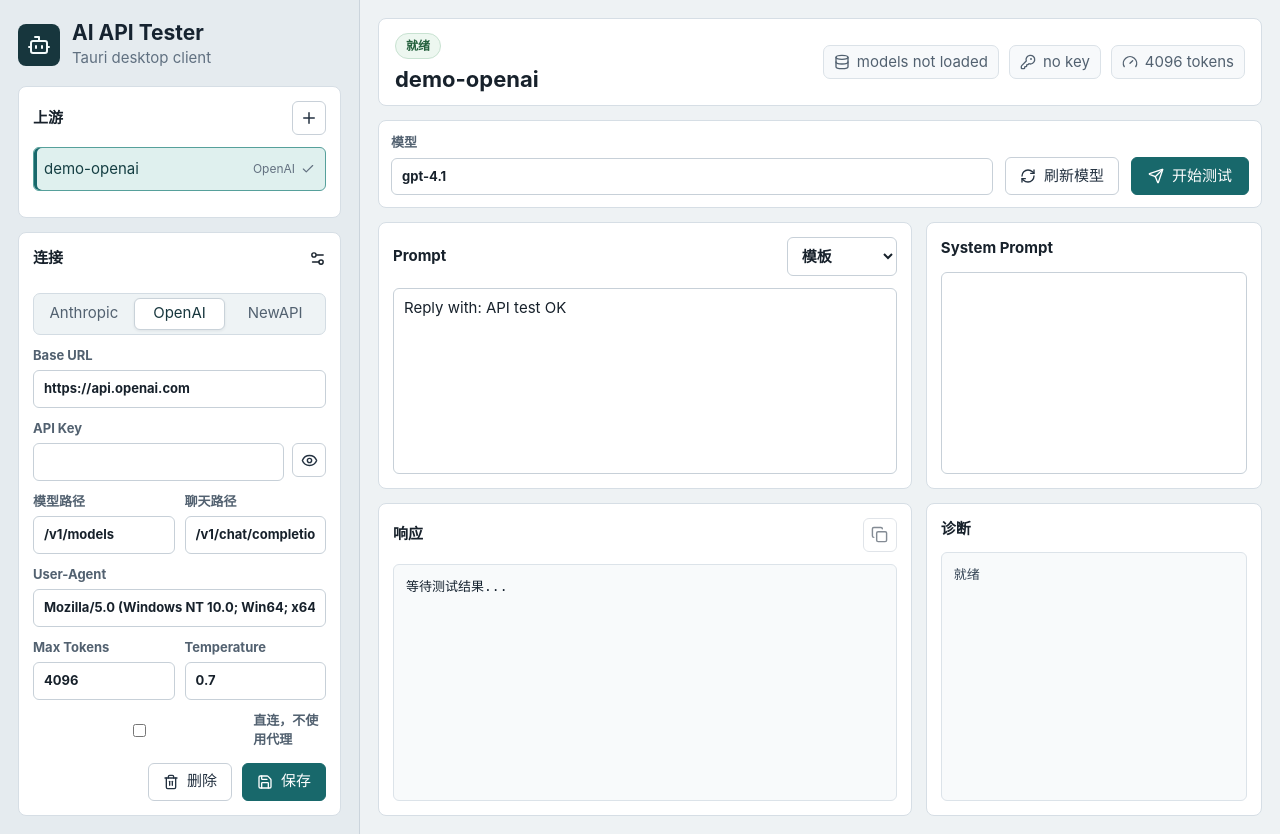
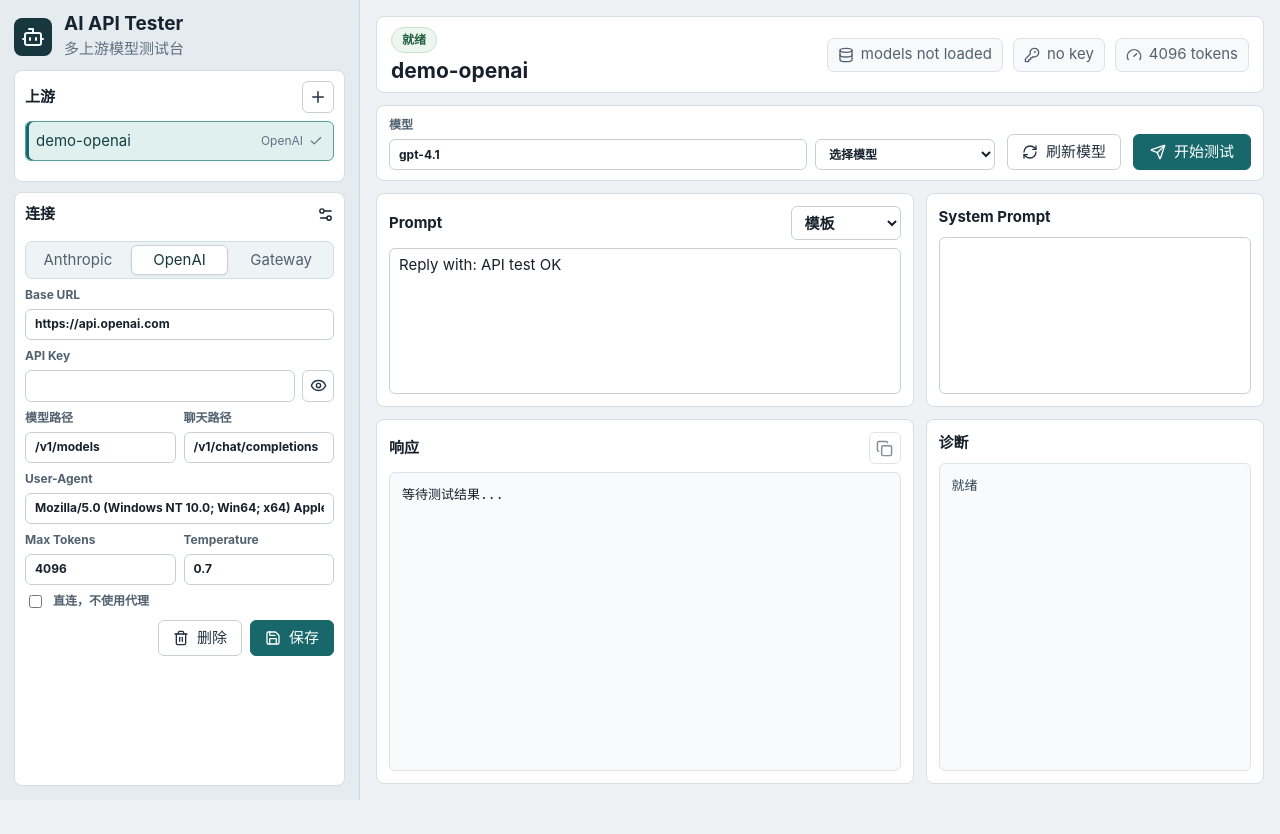
Before and after one commit to lavychen/AI_API_Tester, a React (Vite) app: page / in a window 1280 px wide. After the commit the page ends 800 px from the top, so only its background shows below. Built offline with nearby package versions, Linux system fonts and the light colour scheme.

Commit message:
Refine compact desktop layout

```diff
--- a/src-tauri/tauri.conf.json
+++ b/src-tauri/tauri.conf.json
@@ -13,10 +13,10 @@
     "windows": [
       {
         "title": "AI API Tester",
-        "width": 1440,
-        "height": 900,
+        "width": 1320,
+        "height": 760,
         "minWidth": 1080,
-        "minHeight": 720
+        "minHeight": 680
       }
     ],
     "security": {
--- a/src/App.tsx
+++ b/src/App.tsx
@@ -25,7 +25,7 @@ const DEFAULT_USER_AGENT =
 const TYPE_LABELS: Record<UpstreamType, string> = {
   anthropic: "Anthropic",
   openai: "OpenAI",
-  newapi: "NewAPI",
+  newapi: "Gateway",
 };
 
 const blankUpstream = (type: UpstreamType = "openai"): Upstream => ({
@@ -248,7 +248,7 @@ export default function App() {
           </div>
           <div>
             <h1>AI API Tester</h1>
-            <p>Tauri desktop client</p>
+            <p>多上游模型测试台</p>
           </div>
         </div>
 
@@ -354,7 +354,7 @@ export default function App() {
               checked={draft.no_proxy}
               onChange={(event) => updateDraft("no_proxy", event.target.checked)}
             />
-            直连，不使用代理
+            <span>直连，不使用代理</span>
           </label>
           <div className="action-row">
             <button className="secondary danger" onClick={deleteUpstream} title="删除当前上游">
@@ -394,17 +394,24 @@ export default function App() {
         <div className="command-bar">
           <label className="model-control">
             模型
-            <input
-              list="model-options"
-              value={model}
-              placeholder="选择或输入模型 ID"
-              onChange={(event) => setModel(event.target.value)}
-            />
-            <datalist id="model-options">
-              {models.map((item) => (
-                <option value={item} key={item} />
-              ))}
-            </datalist>
+            <div className="model-picker">
+              <input value={model} placeholder="输入模型 ID" onChange={(event) => setModel(event.target.value)} />
+              <select
+                value=""
+                onChange={(event) => {
+                  if (event.target.value) {
+                    setModel(event.target.value);
+                  }
+                }}
+              >
+                <option value="">选择模型</option>
+                {models.map((item) => (
+                  <option value={item} key={item}>
+                    {item}
+                  </option>
+                ))}
+              </select>
+            </div>
           </label>
           <button className="secondary" onClick={refreshModels} disabled={busy === "models"}>
             {busy === "models" ? <Loader2 className="spin" size={16} /> : <RefreshCw size={16} />}
--- a/src/styles.css
+++ b/src/styles.css
@@ -14,6 +14,7 @@
 body {
   margin: 0;
   min-width: 1080px;
+  overflow: hidden;
 }
 
 button,
@@ -32,7 +33,7 @@ button {
   cursor: pointer;
   display: inline-flex;
   gap: 8px;
-  height: 38px;
+  height: 36px;
   justify-content: center;
   padding: 0 14px;
   transition:
@@ -73,26 +74,27 @@ button.secondary:hover:not(:disabled),
   border-color: #c8d0d8;
   color: #243241;
   flex: 0 0 auto;
-  height: 34px;
+  height: 32px;
   padding: 0;
-  width: 34px;
+  width: 32px;
 }
 
 .app-shell {
   display: grid;
   grid-template-columns: 360px minmax(720px, 1fr);
-  min-height: 100vh;
+  height: 100vh;
+  overflow: hidden;
 }
 
 .sidebar {
   background: #e5ebef;
   border-right: 1px solid #cbd4dc;
   display: grid;
-  gap: 14px;
+  gap: 10px;
   grid-template-rows: auto auto minmax(0, 1fr);
   min-width: 0;
   overflow: hidden;
-  padding: 18px;
+  padding: 14px;
 }
 
 .brand-row {
@@ -100,7 +102,7 @@ button.secondary:hover:not(:disabled),
   color: #162330;
   display: flex;
   gap: 12px;
-  min-height: 54px;
+  min-height: 44px;
 }
 
 .brand-mark {
@@ -109,13 +111,13 @@ button.secondary:hover:not(:disabled),
   border-radius: 8px;
   color: #f4fbfb;
   display: grid;
-  height: 42px;
+  height: 38px;
   justify-items: center;
-  width: 42px;
+  width: 38px;
 }
 
 .brand-row h1 {
-  font-size: 21px;
+  font-size: 19px;
   line-height: 1.1;
   margin: 0;
 }
@@ -137,7 +139,7 @@ button.secondary:hover:not(:disabled),
 
 .panel {
   min-width: 0;
-  padding: 14px;
+  padding: 10px;
 }
 
 .panel-title {
@@ -146,17 +148,17 @@ button.secondary:hover:not(:disabled),
   font-weight: 750;
   gap: 10px;
   justify-content: space-between;
-  margin-bottom: 12px;
+  margin-bottom: 8px;
   min-width: 0;
 }
 
 .upstream-panel {
-  min-height: 132px;
+  min-height: 112px;
 }
 
 .upstream-list {
   display: grid;
-  gap: 8px;
+  gap: 7px;
 }
 
 .upstream-item {
@@ -166,7 +168,7 @@ button.secondary:hover:not(:disabled),
   color: #253241;
   display: grid;
   grid-template-columns: minmax(0, 1fr) auto;
-  height: 44px;
+  height: 40px;
   justify-content: stretch;
   padding: 0 10px;
   text-align: left;
@@ -197,16 +199,16 @@ button.secondary:hover:not(:disabled),
 .form-panel {
   align-content: start;
   display: grid;
-  gap: 11px;
+  gap: 7px;
   min-height: 0;
-  overflow-y: auto;
+  overflow-y: hidden;
 }
 
 label {
   color: #526170;
   display: grid;
   gap: 5px;
-  font-size: 13px;
+  font-size: 12px;
   font-weight: 680;
 }
 
@@ -217,10 +219,10 @@ textarea {
   border: 1px solid #c7d0d8;
   border-radius: 6px;
   color: #17212b;
-  min-height: 36px;
+  min-height: 31px;
   min-width: 0;
   outline: none;
-  padding: 8px 10px;
+  padding: 5px 9px;
   width: 100%;
 }
 
@@ -238,7 +240,7 @@ textarea:focus {
   display: grid;
   gap: 4px;
   grid-template-columns: repeat(3, 1fr);
-  padding: 4px;
+  padding: 3px;
 }
 
 .segment,
@@ -246,7 +248,7 @@ textarea:focus {
   background: transparent;
   border-color: transparent;
   color: #526170;
-  height: 32px;
+  height: 30px;
   min-width: 0;
   padding: 0 8px;
 }
@@ -261,30 +263,33 @@ textarea:focus {
 
 .input-with-button {
   display: grid;
-  gap: 8px;
-  grid-template-columns: minmax(0, 1fr) 34px;
+  gap: 7px;
+  grid-template-columns: minmax(0, 1fr) 32px;
 }
 
 .split-fields {
   display: grid;
-  gap: 10px;
+  gap: 8px;
   grid-template-columns: minmax(0, 1fr) minmax(0, 1fr);
 }
 
 .check-row {
   align-items: center;
-  display: flex;
+  display: inline-flex;
   flex-direction: row;
   gap: 8px;
+  justify-content: flex-start;
+  white-space: nowrap;
 }
 
 .check-row input {
   min-height: auto;
+  width: auto;
 }
 
 .action-row {
   display: flex;
-  gap: 10px;
+  gap: 8px;
   justify-content: flex-end;
   padding-top: 2px;
 }
@@ -295,24 +300,26 @@ textarea:focus {
 
 .workspace {
   display: grid;
-  gap: 14px;
-  grid-template-rows: auto auto minmax(250px, 0.92fr) minmax(280px, 1.08fr);
-  min-height: 100vh;
-  padding: 18px;
+  gap: 12px;
+  grid-template-rows: auto auto minmax(176px, 0.74fr) minmax(220px, 1.26fr);
+  height: 100vh;
+  min-height: 0;
+  overflow: hidden;
+  padding: 16px;
 }
 
 .topbar {
   align-items: center;
   display: flex;
   justify-content: space-between;
-  min-height: 78px;
-  padding: 14px 16px;
+  min-height: 66px;
+  padding: 10px 14px;
 }
 
 .topbar h2 {
-  font-size: 22px;
+  font-size: 21px;
   line-height: 1.1;
-  margin: 8px 0 0;
+  margin: 6px 0 0;
 }
 
 .status-pill {
@@ -356,12 +363,18 @@ textarea:focus {
   display: grid;
   gap: 12px;
   grid-template-columns: minmax(320px, 1fr) auto auto;
-  padding: 12px;
+  padding: 10px 12px;
 }
 
 .model-control {
   display: grid;
   gap: 5px;
+}
+
+.model-picker {
+  display: grid;
+  gap: 8px;
+  grid-template-columns: minmax(0, 1fr) 180px;
 }
 
 .primary-action {
@@ -371,7 +384,7 @@ textarea:focus {
 .prompt-grid,
 .result-grid {
   display: grid;
-  gap: 14px;
+  gap: 12px;
   grid-template-columns: minmax(0, 1.35fr) minmax(320px, 0.85fr);
   min-height: 0;
 }
@@ -381,7 +394,7 @@ textarea:focus {
   display: grid;
   grid-template-rows: auto minmax(0, 1fr);
   min-height: 0;
-  padding: 14px;
+  padding: 12px;
 }
 
 .editor-panel .panel-title select {
```
